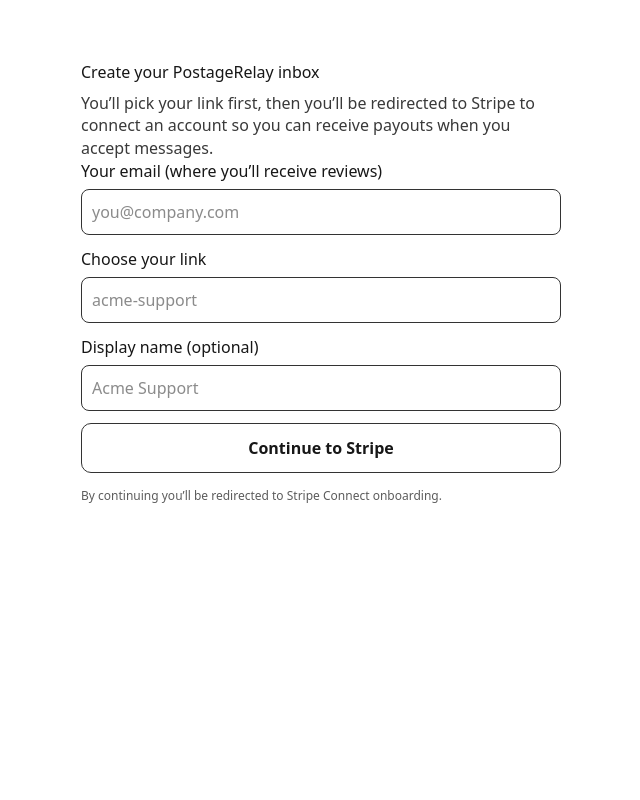
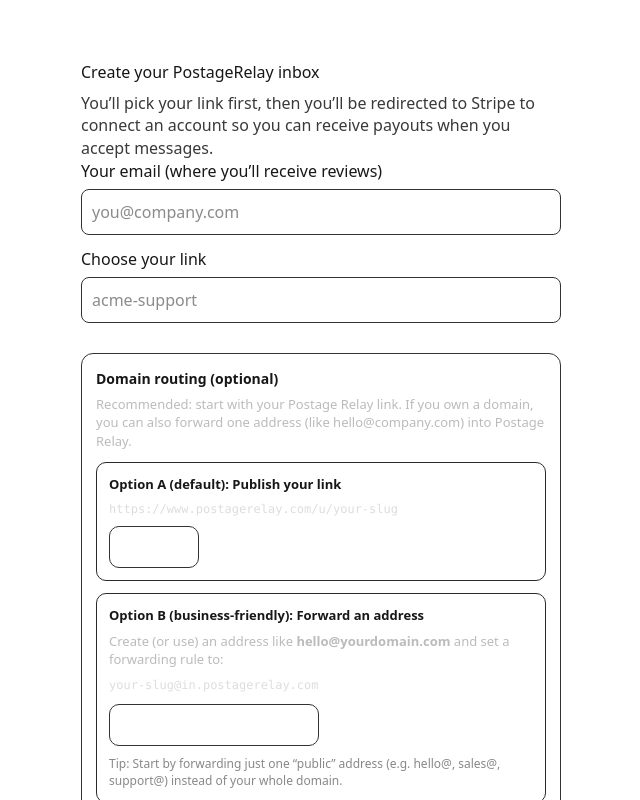
Before and after one commit to zakanderson5/PostageRelay, a Next.js app: page /start in a window 1280 px wide. Shown: the top 800 px of the page, without its empty margins (319-959 px from the left). Built offline with nearby package versions, Linux system fonts and the light colour scheme.

Commit message:
Add optional domain routing section to onboarding

```diff
--- /dev/null
+++ b/app/start/DomainRoutingOptions.tsx
@@ -0,0 +1,121 @@
+"use client";
+
+import { useMemo, useState } from "react";
+
+type Props = {
+  slug: string;
+};
+
+function normalizeSlug(input: string) {
+  return (input || "")
+    .trim()
+    .toLowerCase()
+    .replace(/[^a-z0-9-]/g, "-")
+    .replace(/-+/g, "-")
+    .replace(/^-|-$/g, "");
+}
+
+async function copyToClipboard(text: string) {
+  try {
+    await navigator.clipboard.writeText(text);
+    return true;
+  } catch {
+    return false;
+  }
+}
+
+export default function DomainRoutingOptions({ slug }: Props) {
+  const [copied, setCopied] = useState<"" | "relay" | "link">("");
+  const [showAdvanced, setShowAdvanced] = useState(false);
+
+  const safeSlug = useMemo(() => normalizeSlug(slug) || "your-slug", [slug]);
+
+  // You can change this later if you decide a different inbound domain.
+  const inboundDomain = "in.postagerelay.com";
+
+  const relayAddress = `${safeSlug}@${inboundDomain}`;
+  const publicLink = `https://www.postagerelay.com/u/${safeSlug}`;
+
+  return (
+    <section style={{ marginTop: 18, padding: 14, border: "1px solid #333", borderRadius: 12 }}>
+      <div style={{ fontSize: 14, fontWeight: 800, marginBottom: 6 }}>Domain routing (optional)</div>
+      <div style={{ fontSize: 13, color: "#bbb", lineHeight: 1.4 }}>
+        Recommended: start with your Postage Relay link. If you own a domain, you can also forward one address
+        (like hello@company.com) into Postage Relay.
+      </div>
+
+      <div style={{ marginTop: 12, padding: 12, border: "1px solid #2a2a2a", borderRadius: 10 }}>
+        <div style={{ fontSize: 13, fontWeight: 800, marginBottom: 6 }}>Option A (default): Publish your link</div>
+        <div style={{ fontFamily: "ui-monospace, SFMono-Regular, Menlo, Monaco, Consolas, monospace", fontSize: 12, color: "#ddd" }}>
+          {publicLink}
+        </div>
+        <div style={{ marginTop: 8, display: "flex", gap: 8, alignItems: "center" }}>
+          <button
+            type="button"
+            onClick={async () => {
+              const ok = await copyToClipboard(publicLink);
+              setCopied(ok ? "link" : "");
+              setTimeout(() => setCopied(""), 1200);
+            }}
+            style={{ padding: "8px 10px", borderRadius: 10, border: "1px solid #333", background: "transparent", color: "#fff", cursor: "pointer" }}
+          >
+            Copy link
+          </button>
+          {copied === "link" ? <span style={{ fontSize: 12, color: "#9f9" }}>Copied</span> : null}
+        </div>
+      </div>
+
+      <div style={{ marginTop: 12, padding: 12, border: "1px solid #2a2a2a", borderRadius: 10 }}>
+        <div style={{ fontSize: 13, fontWeight: 800, marginBottom: 6 }}>Option B (business-friendly): Forward an address</div>
+        <div style={{ fontSize: 13, color: "#bbb", lineHeight: 1.4 }}>
+          Create (or use) an address like <b>hello@yourdomain.com</b> and set a forwarding rule to:
+        </div>
+        <div style={{ marginTop: 8, fontFamily: "ui-monospace, SFMono-Regular, Menlo, Monaco, Consolas, monospace", fontSize: 12, color: "#ddd" }}>
+          {relayAddress}
+        </div>
+
+        <div style={{ marginTop: 10, display: "flex", gap: 8, alignItems: "center" }}>
+          <button
+            type="button"
+            onClick={async () => {
+              const ok = await copyToClipboard(relayAddress);
+              setCopied(ok ? "relay" : "");
+              setTimeout(() => setCopied(""), 1200);
+            }}
+            style={{ padding: "8px 10px", borderRadius: 10, border: "1px solid #333", background: "transparent", color: "#fff", cursor: "pointer" }}
+          >
+            Copy forwarding address
+          </button>
+          {copied === "relay" ? <span style={{ fontSize: 12, color: "#9f9" }}>Copied</span> : null}
+        </div>
+
+        <div style={{ marginTop: 10, fontSize: 12, color: "#888", lineHeight: 1.4 }}>
+          Tip: Start by forwarding just one “public” address (e.g. hello@, sales@, support@) instead of your whole domain.
+        </div>
+      </div>
+
+      <div style={{ marginTop: 12 }}>
+        <button
+          type="button"
+          onClick={() => setShowAdvanced((v) => !v)}
+          style={{ padding: "8px 10px", borderRadius: 10, border: "1px solid #333", background: "transparent", color: "#fff", cursor: "pointer" }}
+        >
+          {showAdvanced ? "Hide advanced options" : "Show advanced options"}
+        </button>
+
+        {showAdvanced ? (
+          <div style={{ marginTop: 10, padding: 12, border: "1px solid #2a2a2a", borderRadius: 10 }}>
+            <div style={{ fontSize: 13, fontWeight: 800, marginBottom: 6 }}>Option C (advanced): Route the whole domain (MX)</div>
+            <div style={{ fontSize: 13, color: "#bbb", lineHeight: 1.4 }}>
+              This requires DNS/MX changes and domain verification. It’s powerful, but we should ship it after
+              forwarding is solid.
+            </div>
+            <div style={{ marginTop: 8, fontSize: 12, color: "#888", lineHeight: 1.4 }}>
+              Status: not enabled in-product yet (we’ll add it once inbound email ingestion is wired up).
+            </div>
+          </div>
+        ) : null}
+      </div>
+    </section>
+  );
+}
--- a/app/start/page.tsx
+++ b/app/start/page.tsx
@@ -1,4 +1,11 @@
+"use client";
+
+import { useState } from "react";
+import DomainRoutingOptions from "./DomainRoutingOptions";
+
 export default function StartPage() {
+  const [slug, setSlug] = useState("");
+
   return (
     <main
       style={{
@@ -32,12 +39,16 @@
           <input
             name="slug"
             placeholder="acme-support"
+            value={slug}
+            onChange={(e) => setSlug(e.target.value)}
             required
             minLength={3}
             maxLength={32}
             style={{ padding: 10, borderRadius: 8, border: "1px solid #333" }}
           />
         </label>
+
+        <DomainRoutingOptions slug={slug} />
 
         <label style={{ display: "grid", gap: 6 }}>
           <span>Display name (optional)</span>
--- /dev/null
+++ b/scripts/force-expire.ts
@@ -0,0 +1,68 @@
+import { PrismaClient } from "@prisma/client";
+import { PrismaPg } from "@prisma/adapter-pg";
+
+const publicId = process.argv[2];
+if (!publicId) {
+  console.error("Usage: npx tsx scripts/force-expire.ts <publicId>");
+  process.exit(1);
+}
+
+const url = process.env.DATABASE_URL?.trim();
+if (!url) {
+  console.error("DATABASE_URL missing in env");
+  process.exit(1);
+}
+
+const prisma = new PrismaClient({
+  adapter: new PrismaPg({ connectionString: url }),
+});
+
+async function main() {
+  const msg = await prisma.message.findUnique({
+    where: { publicId },
+    select: {
+      publicId: true,
+      status: true,
+      expiresAt: true,
+      authorizedAt: true,
+      paymentIntentId: true,
+      bondCents: true,
+      deliveryFeeCents: true,
+    },
+  });
+
+  if (!msg) {
+    console.error("Message not found:", publicId);
+    process.exit(1);
+  }
+
+  console.log("BEFORE:", msg);
+
+  const past = new Date(Date.now() - 10 * 60 * 1000); // 10 minutes ago
+  await prisma.message.update({
+    where: { publicId },
+    data: { expiresAt: past },
+  });
+
+  const after = await prisma.message.findUnique({
+    where: { publicId },
+    select: {
+      publicId: true,
+      status: true,
+      expiresAt: true,
+      authorizedAt: true,
+      paymentIntentId: true,
+    },
+  });
+
+  console.log("AFTER:", after);
+}
+
+main()
+  .catch((e) => {
+    console.error(e);
+    process.exit(1);
+  })
+  .finally(async () => {
+    await prisma.$disconnect();
+  });
```
Also changed, not shown: 1 other file (tests, documents, lock files or other folders).
